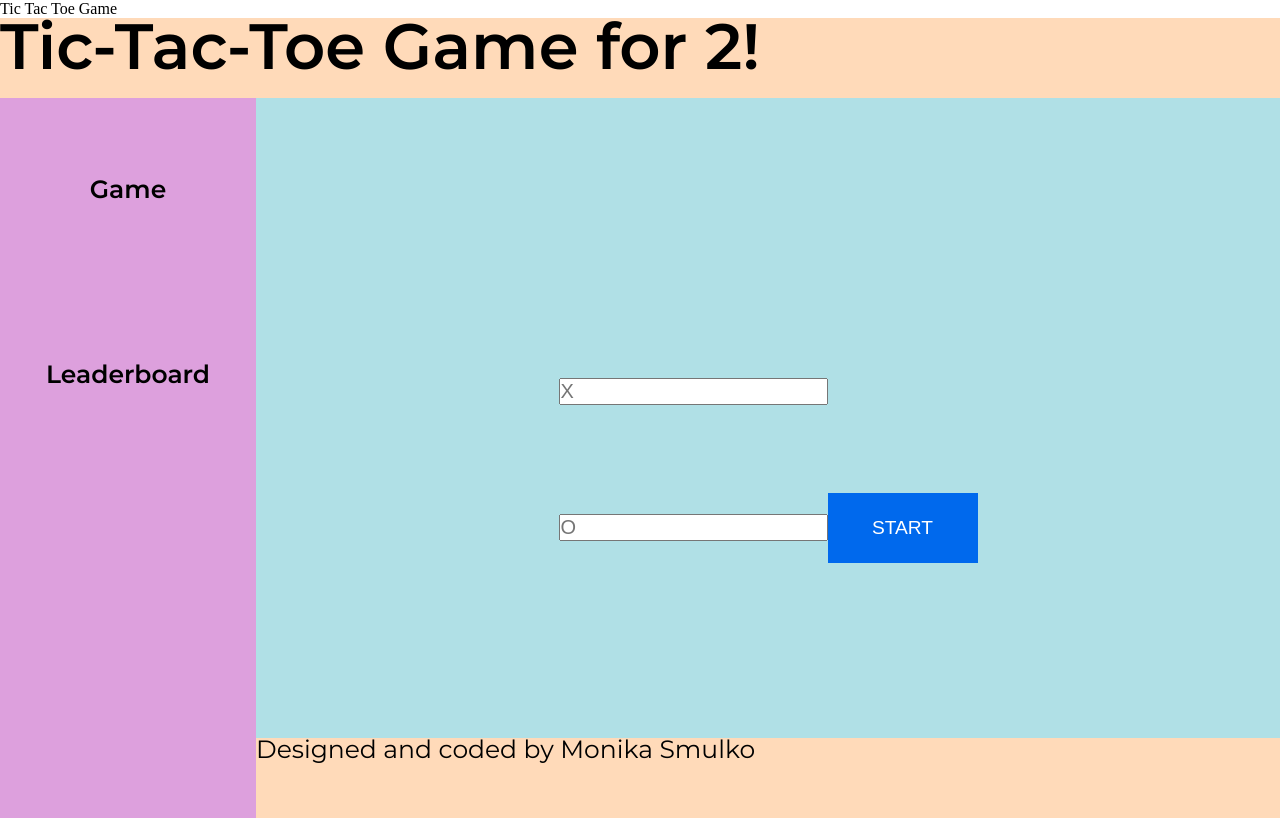
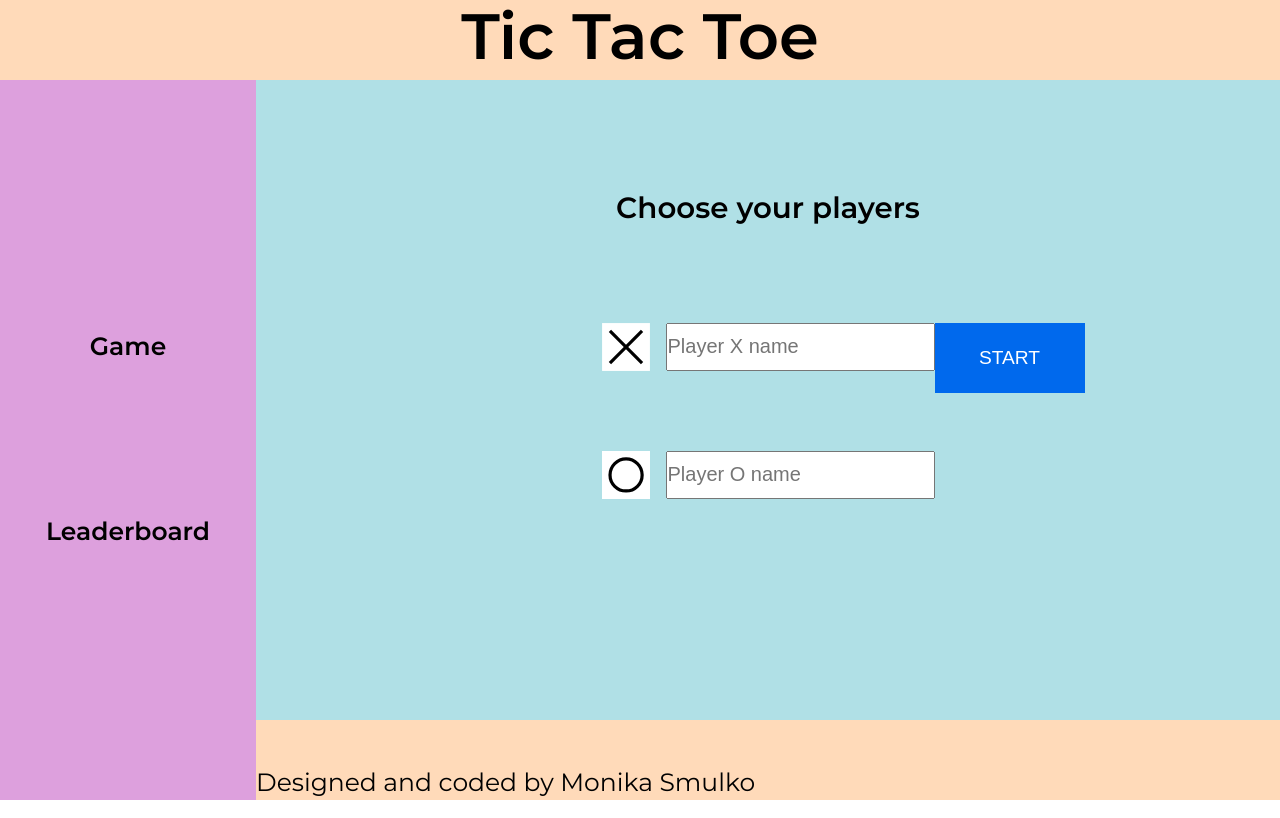
Before and after one commit to mosmulko/Tic-tac-toe, a React (Create React App) app: page /game in a window 1280 px wide. Built offline with nearby package versions, Linux system fonts and the light colour scheme.

Commit message:
Organise files

```diff
--- a/package.json
+++ b/package.json
@@ -11,7 +11,9 @@
     "react-dom": "^17.0.1",
     "react-redux": "^7.2.2",
     "react-router-dom": "^5.2.0",
-    "react-scripts": "4.0.2"
+    "react-scripts": "4.0.2",
+    "redux-devtools-extension": "^2.13.8",
+    "redux-thunk": "^2.3.0"
   },
   "scripts": {
     "start": "react-scripts start",
--- a/public/index.html
+++ b/public/index.html
@@ -6,7 +6,7 @@
     <meta name="viewport" content="width=device-width, initial-scale=1" />
     <meta
       name="description"
-      content="Web site created using create-react-app"
+      content="Web site created using create-react-app" />
     <title>Tic Tac Toe Game</title>
   </head>
   <body>
--- a/src/App.jsx
+++ b/src/App.jsx
@@ -16,11 +16,11 @@ function App() {
   return (
     <Router>
       <div className="appGrid">
-        <header>Tic-Tac-Toe Game for 2!</header>
+        <header className='flex center'><div id='title'>Tic Tac Toe</div></header>
         <div id='burger' onClick={changeNavDisplay}>
           <span></span>
         </div>
-        <nav className='menu hidden'>
+        <nav className='menu hidden flex center'>
           <ul className='menu hidden'>
             <li onClick={changeNavDisplay}>
               <Link to="/game">Game</Link>
@@ -45,7 +45,7 @@ function App() {
           </Switch>
         </main>
 
-        <footer>Designed and coded by Monika Smulko</footer>
+        <footer className='flex'><div>Designed and coded by Monika Smulko</div></footer>
       </div>
     </Router>
   );
--- a/src/app/reducers/playersSlice.js
+++ b/src/app/reducers/playersSlice.js
@@ -3,13 +3,13 @@ import { createSlice } from "@reduxjs/toolkit";
 const initialState = {
   x: {
     id: "x",
-    name: "X",
+    name: null,
     moves: 0,
     seconds: 0,
   },
   o: {
     id: "o",
-    name: "O",
+    name: null,
     moves: 0,
     seconds: 0,
   },
--- a/src/features/GameLayout/Button.jsx
+++ b/src/features/GameLayout/Button.jsx
@@ -1,7 +1,7 @@
 import React from "react";
 
-function Button({click, message}) {
-  return <button onClick={click}>{message}</button>;
+function Button({click, message, type}) {
+  return <button className={type} onClick={click}>{message}</button>;
 }
 
 export default Button;
--- a/src/features/GameLayout/Form.jsx
+++ b/src/features/GameLayout/Form.jsx
@@ -30,29 +30,33 @@ function Form({ submit }) {
   };
 
   return (
-    <div>
-      <form onSubmit={(e) => handleSubmit(e)}>
-        <label>
-          <Label id={"x"} />
+    <div id='form-wrapper'>
+      <h3 className='title'>Choose your players</h3>
+      <form className='flex' onSubmit={(e) => handleSubmit(e)}>
+        <div className='input flex'>
+          <label for="Player X">
+            <Label id={"x"} />
+          </label>
           <input
             name="x"
             type="text"
-            placeholder={playerXName}
+            placeholder={playerXName || 'Player X name'}
             value={xName}
             onChange={handleInputChange}
           />
-        </label>
-        <br></br>
-        <label>
-          <Label id={"o"} />
+        </div>
+        <div className='input flex'>
+          <label for="Player O">
+            <Label id={"o"} />
+          </label>
           <input
             name="o"
             type="text"
-            placeholder={playerOName}
+            placeholder={playerOName || 'Player O name'}
             value={oName}
             onChange={handleInputChange}
           />
-        </label>
+        </div>
         <button type="submit">Start</button>
       </form>
     </div>
--- a/src/features/GameLayout/Board.jsx
+++ b/src/features/GameLayout/Game/Board.jsx
@@ -1,5 +1,5 @@
 import React, {useState} from "react";
-import {range, checkIfPlayerWon} from '../../algorithms';
+import {range, checkIfPlayerWon} from '../../../algorithms';
 import Field from './Field';
 
 function Board({player, nextTurn, win, draw}) {
--- a/src/features/GameLayout/Field.jsx
+++ b/src/features/GameLayout/Game/Field.jsx
@@ -1,5 +1,5 @@
 import React from "react";
-import Label from "./Label";
+import Label from "../Label";
 
 function Field({ click, status, num}) {
   const classes = `field f-${num}`
--- a/src/features/GameLayout/Game.jsx
+++ b/src/features/GameLayout/Game/Game.jsx
@@ -3,11 +3,11 @@ import { useDispatch, useSelector } from "react-redux";
 import {
   playerTurnEnded,
   selectCurrentPlayer,
-} from "../../app/reducers/playersSlice";
-import {scoreAdded} from "../../app/reducers/scoresSlice";
-import {statusChanged} from "../../app/reducers/statusSlice";
+} from "../../../app/reducers/playersSlice";
+import {scoreAdded} from "../../../app/reducers/scoresSlice";
+import {statusChanged} from "../../../app/reducers/statusSlice";
 import './Game.css';
-import Label from "./Label";
+import Label from "../Label";
 import Timer from "./Timer";
 import Board from "./Board";
 
@@ -33,11 +33,24 @@ function  Game() {
     dispatch(statusChanged('won'));
   }
 
-  return <div>
-    <div>
-      <h2>Your turn:</h2>
-      <Label id={player.id}/>
-      <h3>{player.name}</h3>
+  return <div id='game-wrapper' className='flex center column'>
+    <div id='turn-display' className='flex center'>
+      {/* <div className='turn-display flex center'>
+        <Label id={player.id}/>
+       {
+         player.name ? <h3>{player.name}</h3> : null
+       }
+      </div> */}
+       <Label id={player.id}/>
+       {
+         player.name ? <h3>{player.name}</h3> : null
+       }
+      <div id='timer'>:{seconds}</div>
+      {/* <Timer
+        set={() => setSecondsLeft(secondsLeft - 1)}
+        reset={finishPlayerTurn}
+        seconds={secondsLeft}
+      /> */}
     </div>
     <Board
       player={player.id}
@@ -45,11 +58,6 @@ function  Game() {
       win={addScoreToLeaderboard}
       draw={() => dispatch(statusChanged('draw'))}
     />
-    <Timer
-      set={() => setSecondsLeft(secondsLeft - 1)}
-      reset={finishPlayerTurn}
-      seconds={secondsLeft}
-    />
   </div>;
 }
 
--- a/src/features/GameLayout/Timer.jsx
+++ b/src/features/GameLayout/Game/Timer.jsx
@@ -12,7 +12,7 @@ function Timer({set, reset, seconds}) {
     reset();
   }, [set, reset, seconds]);
   return (
-    <div>{seconds}</div>
+    <div id='timer'>{seconds}</div>
   );
 }
 
```
Also changed, not shown: 1 other file (tests, documents, lock files or other folders).
